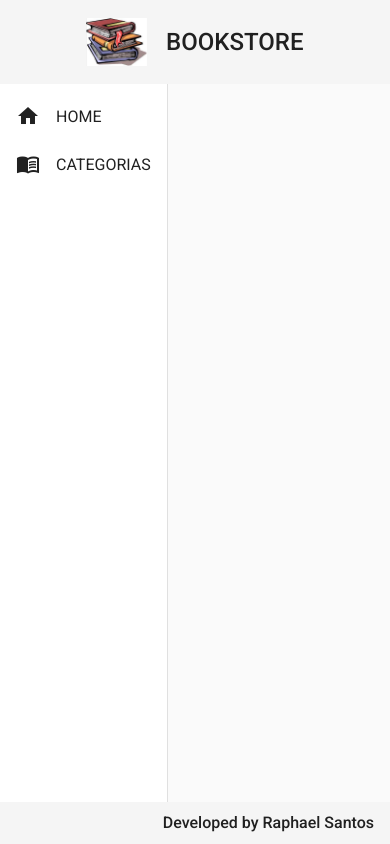
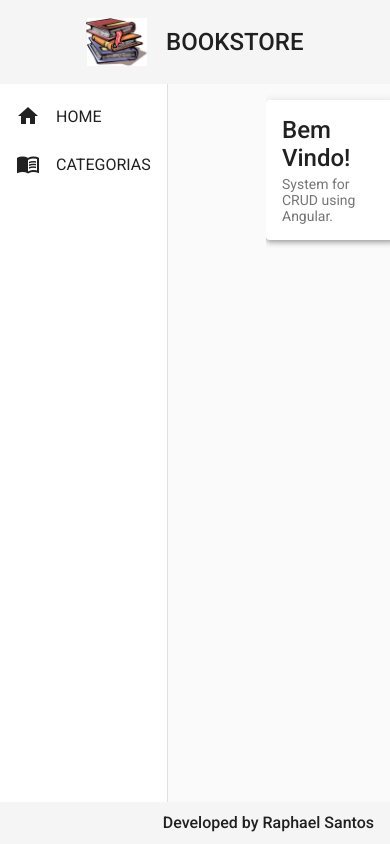
Before and after one commit to rapha20xx/bookstore-manager, an Angular app in the folder front/: page / in a window 390 px wide. Built offline with nearby package versions, Linux system fonts and the light colour scheme.

Commit message:
Creating Home component

```diff
--- a/front/src/app/app-routing.module.ts
+++ b/front/src/app/app-routing.module.ts
@@ -1,7 +1,13 @@
-import { NgModule } from '@angular/core';
+import { Component, NgModule } from '@angular/core';
 import { RouterModule, Routes } from '@angular/router';
+import { HomeComponent } from './components/views/home/home.component';
 
-const routes: Routes = [];
+const routes: Routes = [
+  {
+    path: '',
+    component: HomeComponent
+  }
+];
 
 @NgModule({
   imports: [RouterModule.forRoot(routes)],
--- a/front/src/app/components/template/nav/nav.component.html
+++ b/front/src/app/components/template/nav/nav.component.html
@@ -1,7 +1,7 @@
 <mat-sidenav-container class="container">
     <mat-sidenav mode="side" opened>
         <mat-nav-list>
-            <a mat-list-item>
+            <a routerLink="" mat-list-item>
                 <i class="material-icons">home</i>
                 HOME
             </a>
@@ -14,6 +14,6 @@
     </mat-sidenav>
 
     <mat-sidenav-content>
-
+        <router-outlet></router-outlet>
     </mat-sidenav-content>
 </mat-sidenav-container>
--- /dev/null
+++ b/front/src/app/components/views/home/home.component.css
@@ -0,0 +1,16 @@
+.home {
+  width: 95%;
+  margin: 1rem auto;
+}
+
+@media (max-width: 380px) {
+  .home {
+    width: 70%;
+  }
+}
+
+@media (max-width: 810px) {
+    .home {
+      width: 80%;
+    }
+  }
--- /dev/null
+++ b/front/src/app/components/views/home/home.component.html
@@ -0,0 +1,4 @@
+<mat-card class="home mat-elevation-z4">
+    <mat-card-title class="title">Bem Vindo!</mat-card-title>
+    <mat-card-subtitle class="subtitle">System for CRUD using Angular.</mat-card-subtitle>
+</mat-card>
--- /dev/null
+++ b/front/src/app/components/views/home/home.component.ts
@@ -0,0 +1,15 @@
+import { Component, OnInit } from '@angular/core';
+
+@Component({
+  selector: 'app-home',
+  templateUrl: './home.component.html',
+  styleUrls: ['./home.component.css']
+})
+export class HomeComponent implements OnInit {
+
+  constructor() { }
+
+  ngOnInit(): void {
+  }
+
+}
```
Also changed, not shown: front/src/app/app.module.ts (+6 -2 lines).
